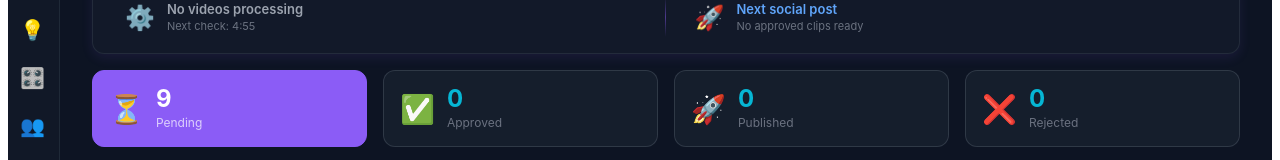
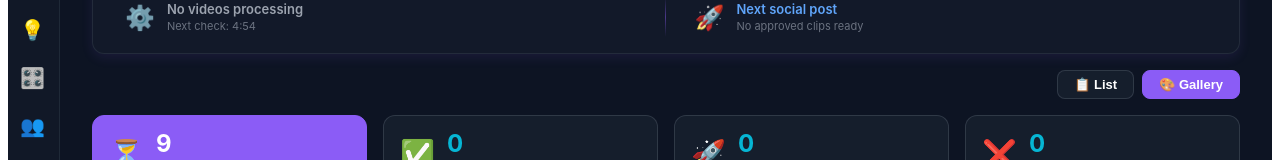
Before and after one commit to pacinobot2026/vizard-clips-dashboard, a Next.js app: page /dashboard in a window 1280 px wide. Shown: the part 161-321 px from the top of the page. Built offline with nearby package versions, Linux system fonts and the light colour scheme; no server answers.

Commit message:
Video Board: Add List/Gallery view toggle - Gallery is 2 columns

```diff
--- a/pages/dashboard.js
+++ b/pages/dashboard.js
@@ -14,6 +14,7 @@ export default function Dashboard() {
   const [nextCheckIn, setNextCheckIn] = useState(300); // 5 minutes in seconds
   const [nextPostIn, setNextPostIn] = useState(7200); // 2 hours in seconds (default)
   const [mobileMenuOpen, setMobileMenuOpen] = useState(false);
+  const [viewMode, setViewMode] = useState('gallery'); // 'list' or 'gallery'
 
   useEffect(() => {
     fetchClips();
@@ -341,6 +342,42 @@ export default function Dashboard() {
             </div>
           </div>
 
+          {/* View Toggle */}
+          <div style={{ marginBottom: '16px', display: 'flex', justifyContent: 'flex-end', gap: '8px' }}>
+            <button
+              onClick={() => setViewMode('list')}
+              style={{
+                padding: '6px 16px',
+                background: viewMode === 'list' ? '#8b5cf6' : 'rgba(31, 41, 55, 0.5)',
+                border: `1px solid ${viewMode === 'list' ? '#8b5cf6' : 'rgba(75, 85, 99, 0.5)'}`,
+                borderRadius: '8px',
+                color: '#fff',
+                fontSize: '13px',
+                cursor: 'pointer',
+                fontWeight: '600',
+                transition: 'all 0.3s'
+              }}
+            >
+              📋 List
+            </button>
+            <button
+              onClick={() => setViewMode('gallery')}
+              style={{
+                padding: '6px 16px',
+                background: viewMode === 'gallery' ? '#8b5cf6' : 'rgba(31, 41, 55, 0.5)',
+                border: `1px solid ${viewMode === 'gallery' ? '#8b5cf6' : 'rgba(75, 85, 99, 0.5)'}`,
+                borderRadius: '8px',
+                color: '#fff',
+                fontSize: '13px',
+                cursor: 'pointer',
+                fontWeight: '600',
+                transition: 'all 0.3s'
+              }}
+            >
+              🎨 Gallery
+            </button>
+          </div>
+
           {/* Stats Cards */}
           <div style={{ display: 'grid', gridTemplateColumns: 'repeat(4, 1fr)', gap: '16px', marginBottom: '16px' }}>
             <StatCard
@@ -433,6 +470,17 @@ export default function Dashboard() {
               /* Card grids - 1 column */
               div[style*="repeat(auto-fill"] {
                 grid-template-columns: 1fr !important;
+              }
+              /* Gallery view - 1 column on mobile */
+              .video-gallery {
+                grid-template-columns: 1fr !important;
+              }
+            }
+
+            /* Desktop - Gallery view 2 columns */
+            @media (min-width: 769px) {
+              .video-gallery {
+                grid-template-columns: repeat(2, 1fr) !important;
               }
             }
           `}</style>
@@ -537,8 +585,74 @@ export default function Dashboard() {
               <div style={{ textAlign: 'center', padding: '64px', color: '#6b7280' }}>
                 {searchTerm ? `No clips matching "${searchTerm}"` : `No ${filter} clips`}
               </div>
+            ) : viewMode === 'list' ? (
+              <div style={{ overflowX: 'auto' }}>
+                <table style={{ width: '100%', borderCollapse: 'collapse' }}>
+                  <thead>
+                    <tr style={{ borderBottom: '1px solid rgba(75, 85, 99, 0.5)' }}>
+                      <th style={{ textAlign: 'left', padding: '12px', color: '#9ca3af', fontSize: '12px', fontWeight: '600', textTransform: 'uppercase' }}>Video</th>
+                      <th style={{ textAlign: 'left', padding: '12px', color: '#9ca3af', fontSize: '12px', fontWeight: '600', textTransform: 'uppercase' }}>Title</th>
+                      <th style={{ textAlign: 'left', padding: '12px', color: '#9ca3af', fontSize: '12px', fontWeight: '600', textTransform: 'uppercase' }}>Score</th>
+                      <th style={{ textAlign: 'left', padding: '12px', color: '#9ca3af', fontSize: '12px', fontWeight: '600', textTransform: 'uppercase' }}>Duration</th>
+                      {filter === 'pending' && <th style={{ textAlign: 'right', padding: '12px', color: '#9ca3af', fontSize: '12px', fontWeight: '600', textTransform: 'uppercase' }}>Actions</th>}
+                    </tr>
+                  </thead>
+                  <tbody>
+                    {filteredClips.map((clip) => (
+                      <tr key={clip.clip_id} style={{ borderBottom: '1px solid rgba(75, 85, 99, 0.3)' }}>
+                        <td style={{ padding: '12px' }}>
+                          <video
+                            src={clip.clip_url}
+                            style={{ width: '80px', height: '100px', objectFit: 'cover', borderRadius: '8px' }}
+                            preload="metadata"
+                          />
+                        </td>
+                        <td style={{ padding: '12px', color: '#fff', fontSize: '14px' }}>{clip.title || 'Untitled'}</td>
+                        <td style={{ padding: '12px', color: '#9ca3af', fontSize: '14px' }}>{clip.viral_score || 0}/10</td>
+                        <td style={{ padding: '12px', color: '#9ca3af', fontSize: '14px' }}>{clip.duration || '0s'}</td>
+                        {filter === 'pending' && (
+                          <td style={{ padding: '12px', textAlign: 'right' }}>
+                            <div style={{ display: 'flex', gap: '8px', justifyContent: 'flex-end' }}>
+                              <button
+                                onClick={() => handleApprove(clip.clip_id)}
+                                style={{
+                                  padding: '6px 12px',
+                                  background: '#10b981',
+                                  border: 'none',
+                                  borderRadius: '6px',
+                                  color: 'white',
+                                  fontSize: '12px',
+                                  fontWeight: '600',
+                                  cursor: 'pointer'
+                                }}
+                              >
+                                ✓ Approve
+                              </button>
+                              <button
+                                onClick={() => handleReject(clip.clip_id)}
+                                style={{
+                                  padding: '6px 12px',
+                                  background: '#ef4444',
+                                  border: 'none',
+                                  borderRadius: '6px',
+                                  color: 'white',
+                                  fontSize: '12px',
+                                  fontWeight: '600',
+                                  cursor: 'pointer'
+                                }}
+                              >
+                                ✕ Reject
+                              </button>
+                            </div>
+                          </td>
+                        )}
+                      </tr>
+                    ))}
+                  </tbody>
+                </table>
+              </div>
             ) : (
-              <div style={{ display: 'grid', gridTemplateColumns: 'repeat(auto-fill, minmax(220px, 1fr))', gap: '16px' }}>
+              <div className="video-gallery" style={{ display: 'grid', gridTemplateColumns: 'repeat(2, 1fr)', gap: '16px' }}>
                 {filteredClips.map((clip) => (
                   <ClipCard
                     key={clip.clip_id}
```
